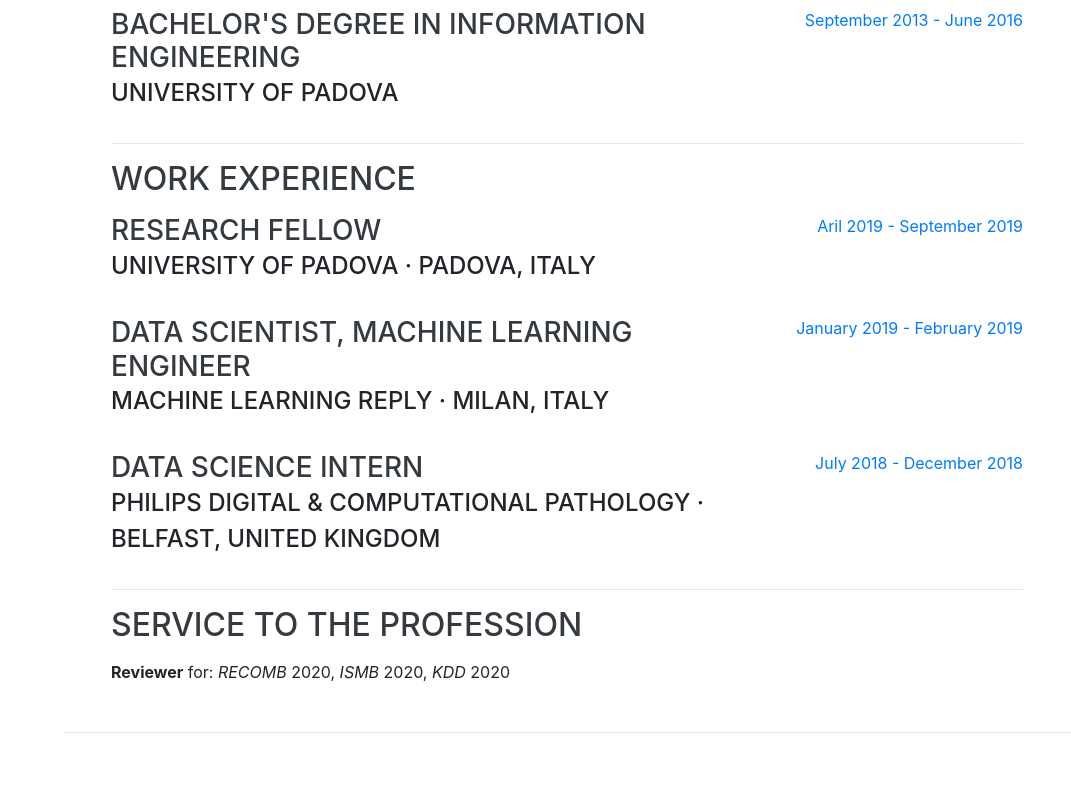
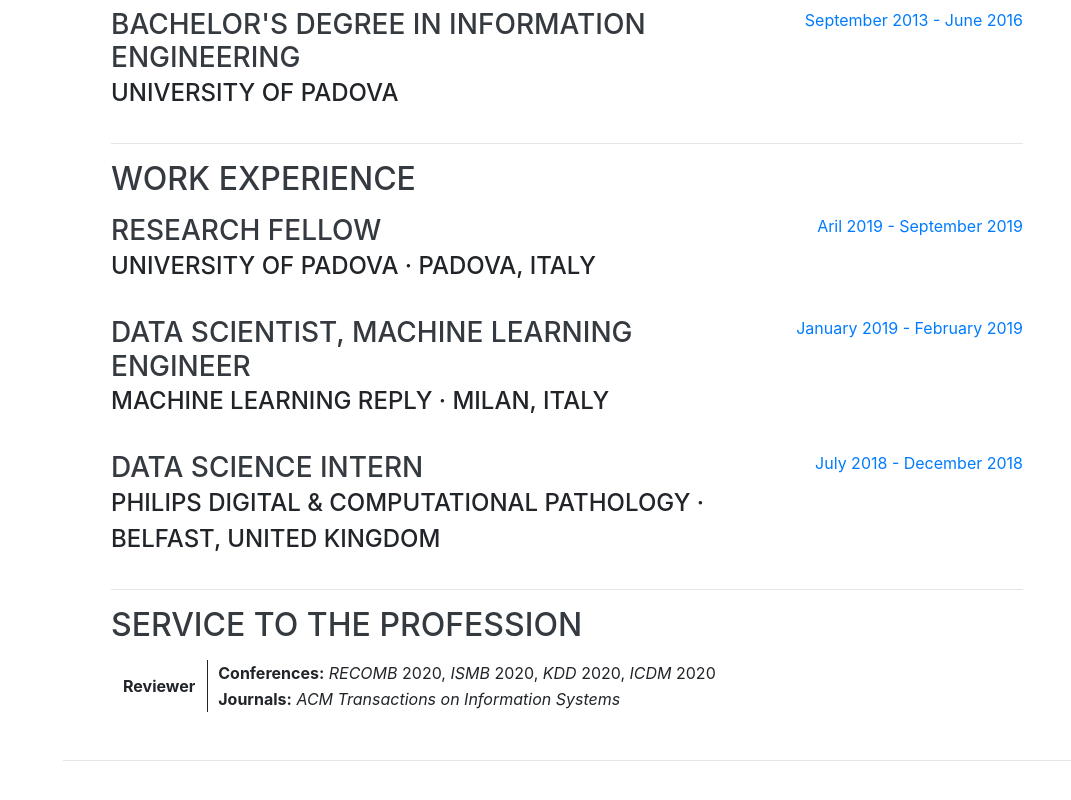
Before and after one commit to DavideBuffelli/davidebuffelli.github.io, a website with bundled scripts: page index.html in a window 1280 px wide. Shown: the part 2066-2866 px from the top of the page, without its empty margins (209-1280 px from the left). Built offline with nearby package versions, Linux system fonts and the light colour scheme; a web font is replaced by a local one.

Commit message:
updated revieweing activity

```diff
--- a/index.html
+++ b/index.html
@@ -238,7 +238,16 @@
         <hr/>
 
         <h2 class="mb-3">Service to the Profession</h2>
-        <strong>Reviewer</strong> for: <em>RECOMB</em> 2020, <em>ISMB</em> 2020, <em>KDD</em> 2020
+
+        <table style="border-collapse: collapse;">
+			<tr style="border: none;">
+			  <td style="border-right: solid 1px; padding:12px; vertical-align: middle;" rowspan="2"> <strong>Reviewer</strong> </td>
+			  <td style="border-left: solid 1px; padding-left:10px;"><strong>Conferences:</strong> <em>RECOMB</em> 2020, <em>ISMB</em> 2020, <em>KDD</em> 2020, <em>ICDM</em> 2020</td>
+			</tr>
+			<tr style="border: none;">
+			  <td style="border-left: solid 1px; padding-left:10px;"><strong>Journals:</strong> <em>ACM Transactions on Information Systems</td>
+			</tr>
+		</table>
 
       </div>
 
```
Also changed, not shown: cv.html (+9 -1 lines), 1 other file.
